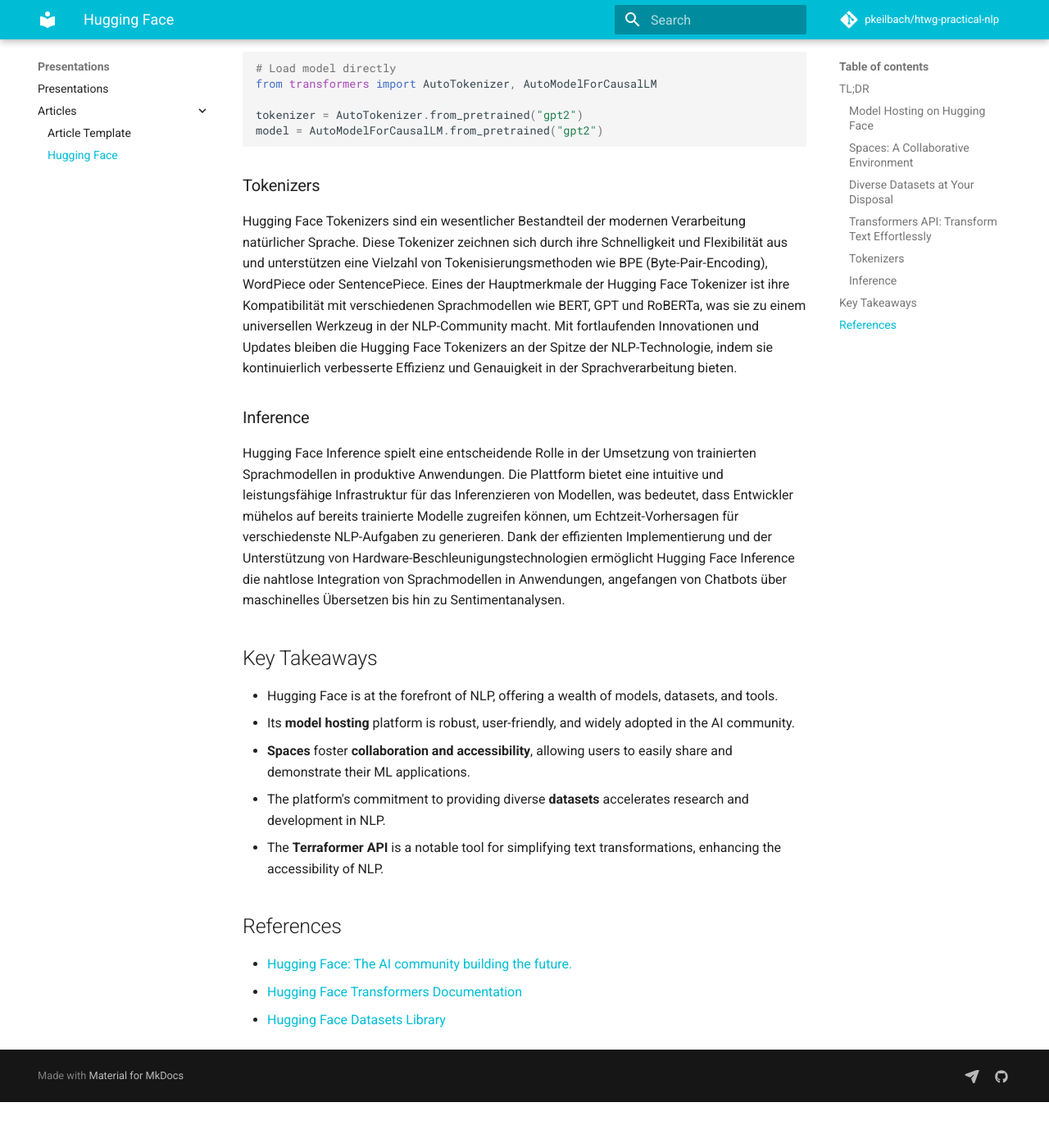
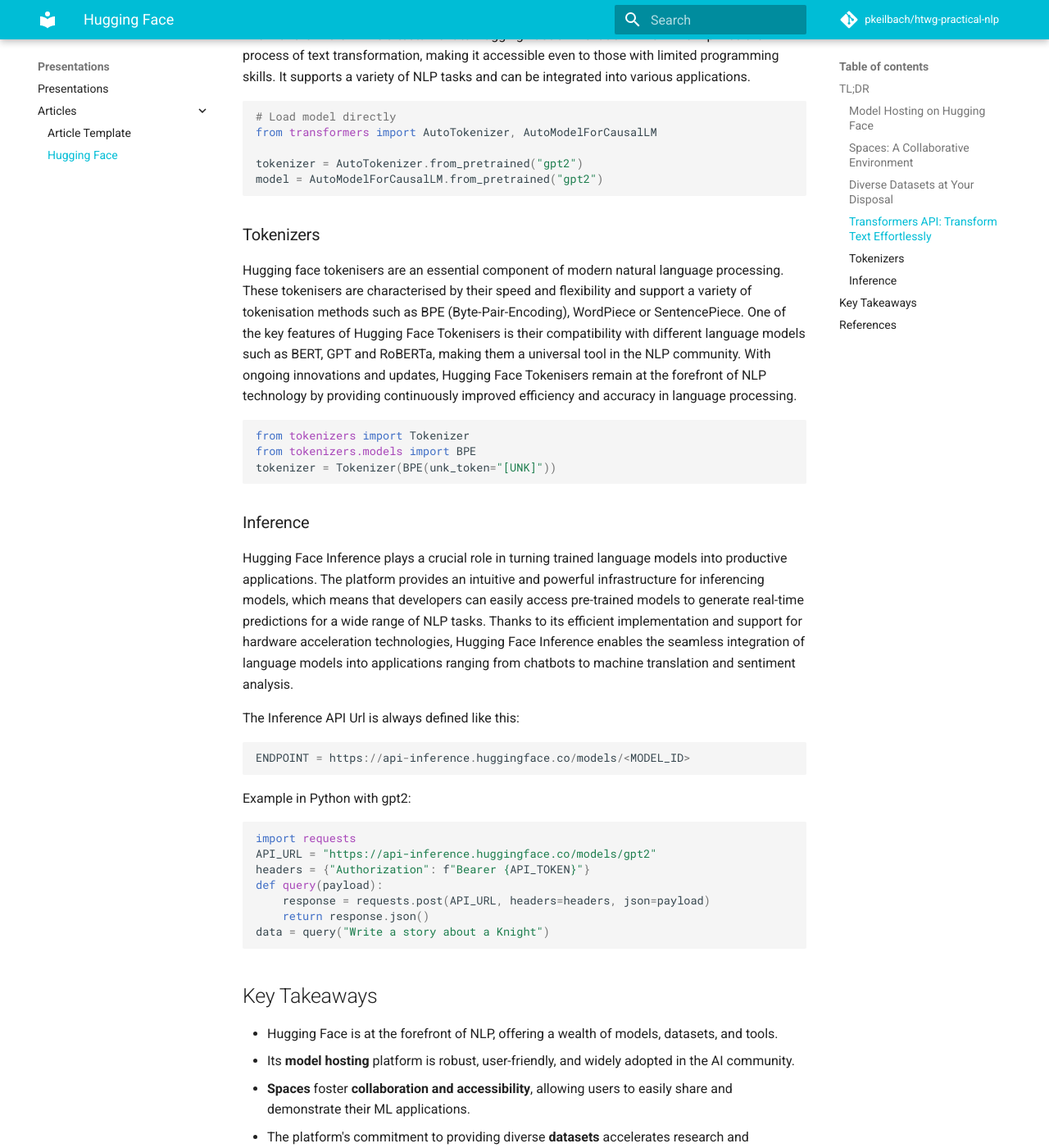
Before and after one commit to pkeilbach/htwg-practical-nlp, an MkDocs documentation site: the page built from docs/presentations/articles/hugging_face.md, in a window 1280 px wide and 1400 px high, scrolled down 1484 px. Shown: the whole window at 82% size. Built offline with MkDocs 1.6.1 and Material for MkDocs 9.7.7, drawn with Linux system fonts in a browser that asks for light colours; comment, search, counter and statistics services are not loaded; before the commit the page ends 2828 px from its top, so only the background shows below that; some of the changed text lies outside the part shown.

Commit message:
Update hugging_face.md

````diff
--- a/docs/presentations/articles/hugging_face.md
+++ b/docs/presentations/articles/hugging_face.md
@@ -14,12 +14,15 @@
 from transformers import pipeline, set_seed
 
 # Example of using a pre-trained model
-generator = pipeline('text-generation', model='gpt2')
-set_seed(42)
-generated_texts = generator("The student worked on", max_length=30, num_return_sequences=2)
-print(generated_texts)
+>>> generator = pipeline('text-generation', model='gpt2')
+>>> set_seed(42)
+>>> generated_texts = generator("The student worked on", max_length=30, num_return_sequences=2)
+>>> print(generated_texts)
+```
 
-Output: [{'generated_text': 'The student worked on his paper, which you can read about here. You can get an ebook with that part, or an audiobook with some of'}, {'generated_text': 'The student worked on this particular task by making the same basic task in his head again and again, without the help of some external helper, even when'}]
+This outputs the following:
+```python
+[{'generated_text': 'The student worked on his paper, which you can read about here. You can get an ebook with that part, or an audiobook with some of'}, {'generated_text': 'The student worked on this particular task by making the same basic task in his head again and again, without the help of some external helper, even when'}]
 ```
 
 ### Spaces: A Collaborative Environment
@@ -53,11 +56,33 @@
 
 ### Tokenizers
 
-Hugging Face Tokenizers sind ein wesentlicher Bestandteil der modernen Verarbeitung natürlicher Sprache. Diese Tokenizer zeichnen sich durch ihre Schnelligkeit und Flexibilität aus und unterstützen eine Vielzahl von Tokenisierungsmethoden wie BPE (Byte-Pair-Encoding), WordPiece oder SentencePiece. Eines der Hauptmerkmale der Hugging Face Tokenizer ist ihre Kompatibilität mit verschiedenen Sprachmodellen wie BERT, GPT und RoBERTa, was sie zu einem universellen Werkzeug in der NLP-Community macht. Mit fortlaufenden Innovationen und Updates bleiben die Hugging Face Tokenizers an der Spitze der NLP-Technologie, indem sie kontinuierlich verbesserte Effizienz und Genauigkeit in der Sprachverarbeitung bieten.
+Hugging face tokenisers are an essential component of modern natural language processing. These tokenisers are characterised by their speed and flexibility and support a variety of tokenisation methods such as BPE (Byte-Pair-Encoding), WordPiece or SentencePiece. One of the key features of Hugging Face Tokenisers is their compatibility with different language models such as BERT, GPT and RoBERTa, making them a universal tool in the NLP community. With ongoing innovations and updates, Hugging Face Tokenisers remain at the forefront of NLP technology by providing continuously improved efficiency and accuracy in language processing.
+
+```python
+from tokenizers import Tokenizer
+from tokenizers.models import BPE
+tokenizer = Tokenizer(BPE(unk_token="[UNK]"))
+```
 
 ### Inference
 
-Hugging Face Inference spielt eine entscheidende Rolle in der Umsetzung von trainierten Sprachmodellen in produktive Anwendungen. Die Plattform bietet eine intuitive und leistungsfähige Infrastruktur für das Inferenzieren von Modellen, was bedeutet, dass Entwickler mühelos auf bereits trainierte Modelle zugreifen können, um Echtzeit-Vorhersagen für verschiedenste NLP-Aufgaben zu generieren. Dank der effizienten Implementierung und der Unterstützung von Hardware-Beschleunigungstechnologien ermöglicht Hugging Face Inference die nahtlose Integration von Sprachmodellen in Anwendungen, angefangen von Chatbots über maschinelles Übersetzen bis hin zu Sentimentanalysen.
+Hugging Face Inference plays a crucial role in turning trained language models into productive applications. The platform provides an intuitive and powerful infrastructure for inferencing models, which means that developers can easily access pre-trained models to generate real-time predictions for a wide range of NLP tasks. Thanks to its efficient implementation and support for hardware acceleration technologies, Hugging Face Inference enables the seamless integration of language models into applications ranging from chatbots to machine translation and sentiment analysis.
+
+The Inference API Url is always defined like this:
+```python
+ENDPOINT = https://api-inference.huggingface.co/models/<MODEL_ID>
+```
+
+Example in Python with gpt2:
+```python
+import requests
+API_URL = "https://api-inference.huggingface.co/models/gpt2"
+headers = {"Authorization": f"Bearer {API_TOKEN}"}
+def query(payload):
+    response = requests.post(API_URL, headers=headers, json=payload)
+    return response.json()
+data = query("Write a story about a Knight")
+```
 
 ## Key Takeaways
 
````
